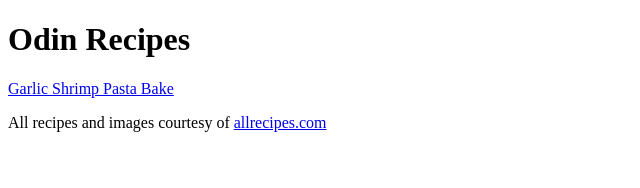
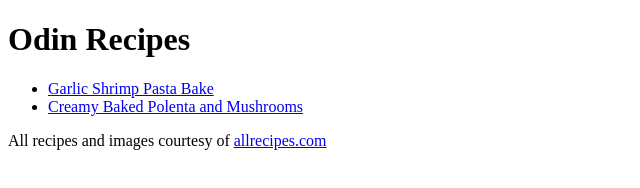
Before and after one commit to rainy-afternoon-dev/odin-recipes, a plain HTML site: page index.html in a window 1280 px wide. Shown: the whole page, without its empty margins (0-640 px from the left). Drawn offline with Linux system fonts and the light colour scheme.

Commit message:
Link polenta.html

```diff
--- a/index.html
+++ b/index.html
@@ -7,7 +7,10 @@
 
     <body>
         <h1>Odin Recipes</h1>
-        <a href="recipes/shrimp.html">Garlic Shrimp Pasta Bake</a>
+        <ul>
+        <li><a href="recipes/shrimp.html">Garlic Shrimp Pasta Bake</a></li>
+        <li><a href="recipes/polenta.html">Creamy Baked Polenta and Mushrooms</a></li>
+        </ul>
 
 
         <p>All recipes and images courtesy of
```
